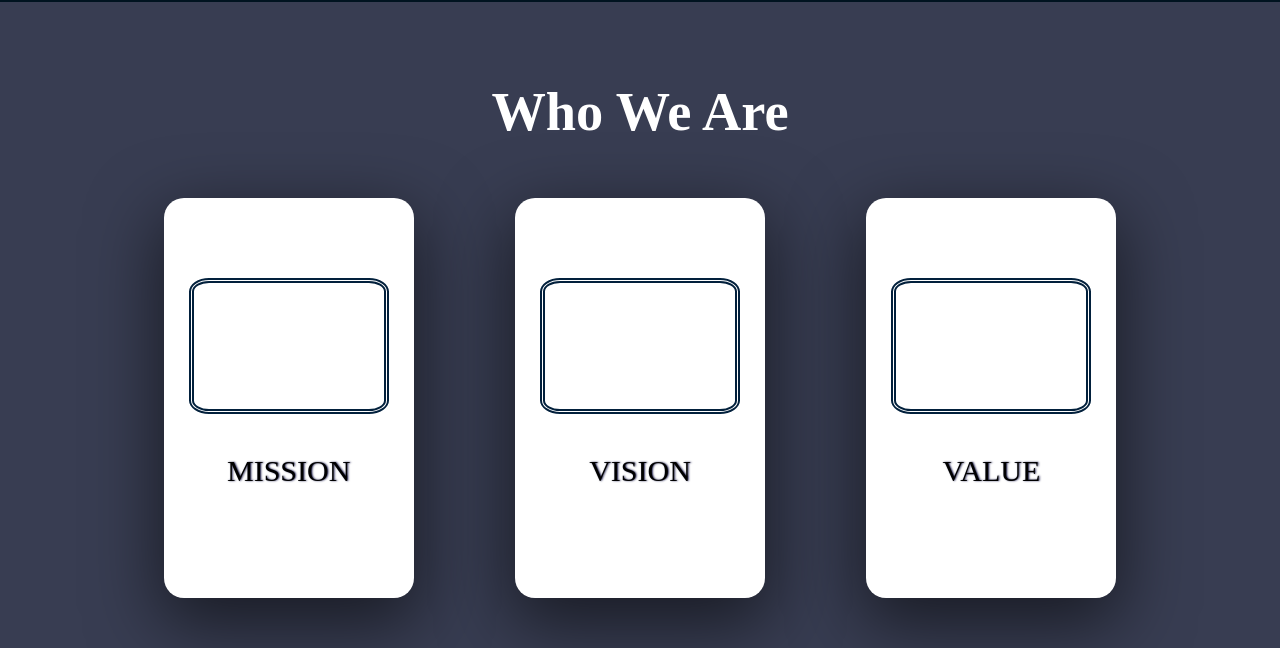
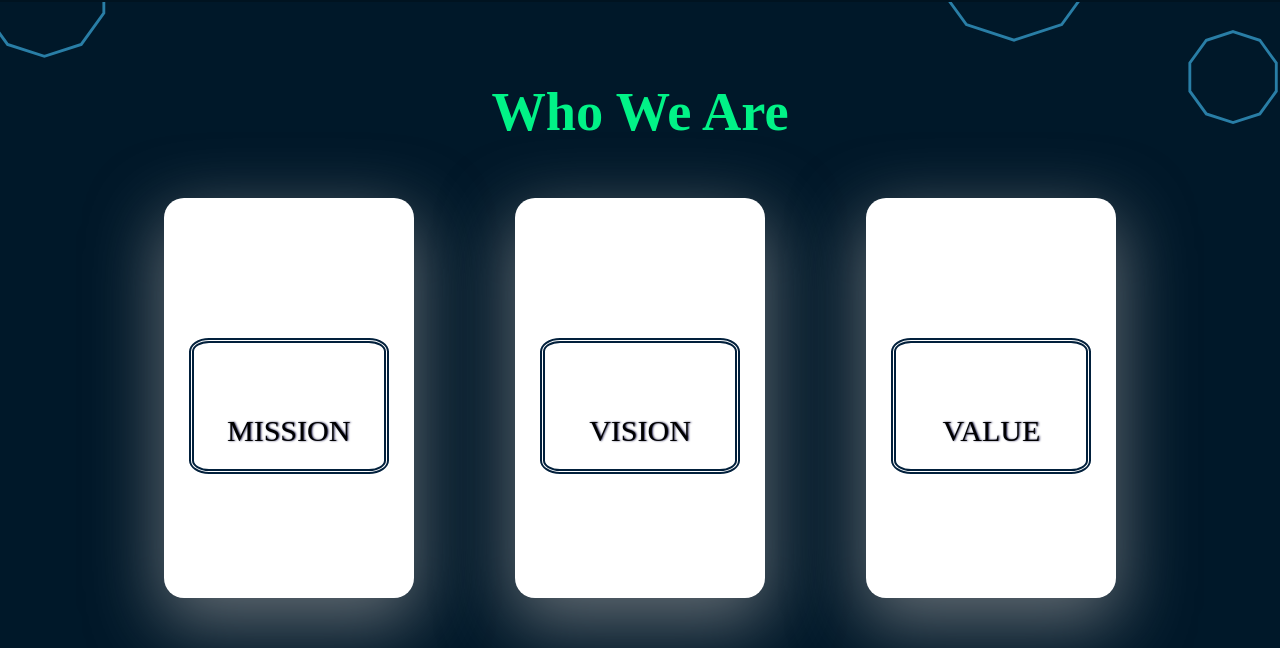
Before and after one commit to CodEZ47/Gelan-Investment, a React (Create React App) app in the folder gelan-investment-app/: page /about in a window 1280 px wide. Shown: the part 58-706 px from the top of the page. Built offline with nearby package versions, Linux system fonts and the light colour scheme.

Commit message:
new commit

```diff
--- a/gelan-investment-app/src/containers/about-cards/about-cards.css
+++ b/gelan-investment-app/src/containers/about-cards/about-cards.css
@@ -2,7 +2,9 @@
     min-height: 100vh;
     padding-top: 100px ;
     padding-bottom: 100px ;
-    /* border: white solid 2px; */
+    background: url(../../assets/polygon-scatter-haikei\ \(1\).svg);
+    background-repeat: none;
+    background-size: cover;
     display: flex;
     flex-direction: column;
     gap: 50px;
@@ -12,7 +14,7 @@
 
 .about-cards-main h1{
     font-size: clamp(1rem, 3vw + 1rem, 4rem);
-    color: #fff;
+    color: #01f387;
 }
 
 .about-cards_container{
@@ -37,20 +39,20 @@
     align-items: center;
     border-radius: 20px;
     padding: 20px;
-    box-shadow: rgba(0, 0, 0, 0.56) 0px 22px 70px 4px;
+    box-shadow: rgba(173, 171, 171, 0.56) 0px 22px 70px 4px;
     transform: translateY(0px);
     transition:all .3s ease-in ;
 }
 .about-cards_card > *{
     padding: 30px ;
 }
-.about-cards_card .about-cards_card-image {
+.about-cards_card-image {
     height: 200px;
     width: 200px;
     border: 5px double #02203c;
     border-radius: 10%;
     background-size: cover;
-    transform: translateY(60px);
+    transform: translateY(120px);
     transition: .5s;
 }
 .about-cards_card-title {
@@ -58,7 +60,7 @@
     font-size: 30px;
     text-transform: uppercase;
     text-shadow: 1px 0px 2px #262654;
-    transform: translateY(80px);
+    transform: translateY(40px);
     transition: .5s;
 }
 
@@ -70,7 +72,8 @@
 }
 .about-cards_card:hover {
     transform: translateY(-10px);
-    border-radius: 50px 0px;
+    border-radius: 20px 20px 2px 2px;
+    border-bottom: solid black 6px ;
     transition: .4s;
 }
 
@@ -78,6 +81,7 @@
     transform: translateY(0px);
     width: 150px;
     height: 150px;
+    /* background-image: none; */
     border-radius: 50%;
     transition: 0.6s;
 }
--- a/gelan-investment-app/src/containers/about-team/about-team.css
+++ b/gelan-investment-app/src/containers/about-team/about-team.css
@@ -1,15 +1,18 @@
 .about-team{
     min-height: 100vh;
-    /* border: red solid 1px; */
+    background: url(../../assets/polygon-scatter-haikei\ \(2\).svg);
+    background-repeat: no-repeat;
+    background-size: cover;
+    /* border: black 1px solid; */
 }
 .about-team-container {
-    min-height: 100vh;
-    margin: 20px 60px;
+    height: 100vh;
     color: white;
     display: flex;
     flex-direction: column;
     justify-content: center;
     align-items: center;
+    /* border: #ccc 1px solid; */
 }
 
 .about-team-container-heading {
@@ -36,6 +39,7 @@
     flex-direction: column;
     align-items: center;
     width: 300px;
+    background-color: #090c25;
     transform: translateY(10px);
     transition: 0.5s;
     box-shadow: rgba(17, 17, 26, 0.1) 0px 8px 24px, rgba(17, 17, 26, 0.1) 0px 16px 56px, rgba(17, 17, 26, 0.1) 0px 24px 80px;
```
Also changed, not shown: gelan-investment-app/src/assets/deal-svgrepo-com.svg (added).
